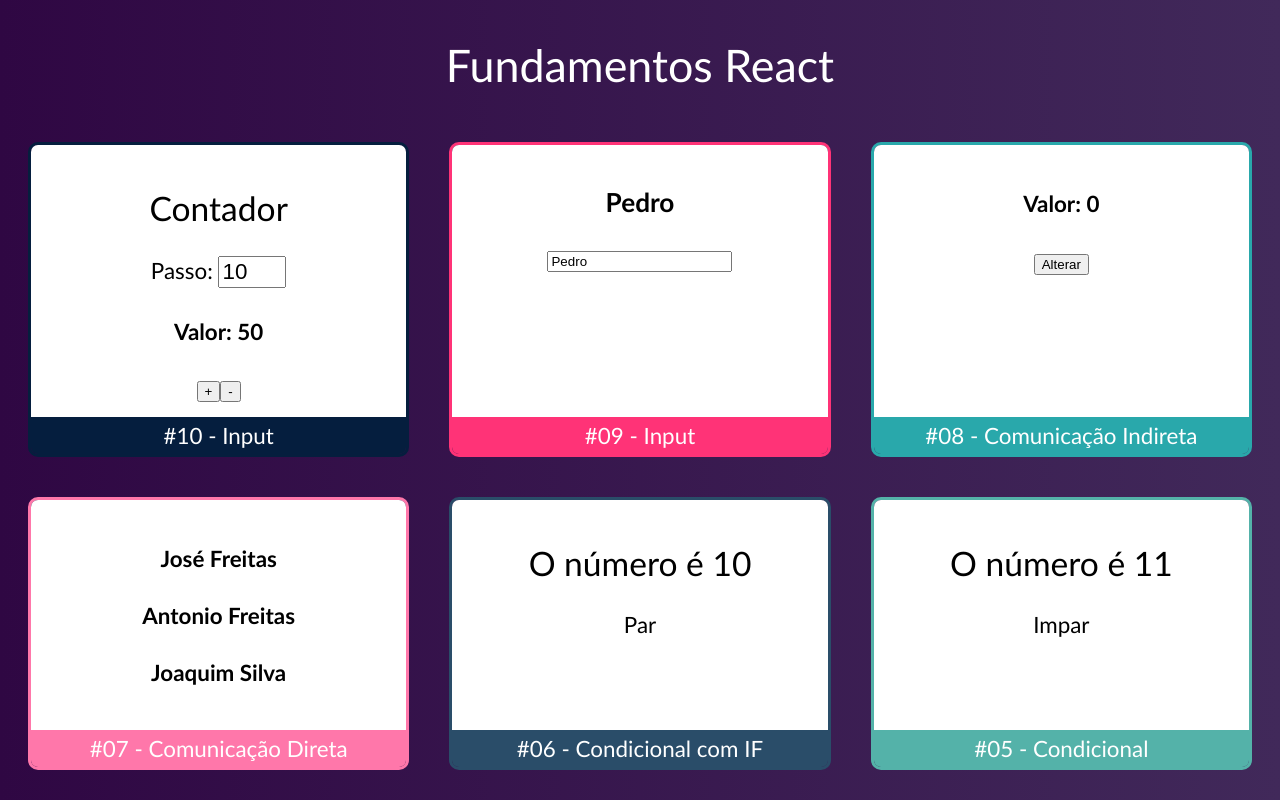
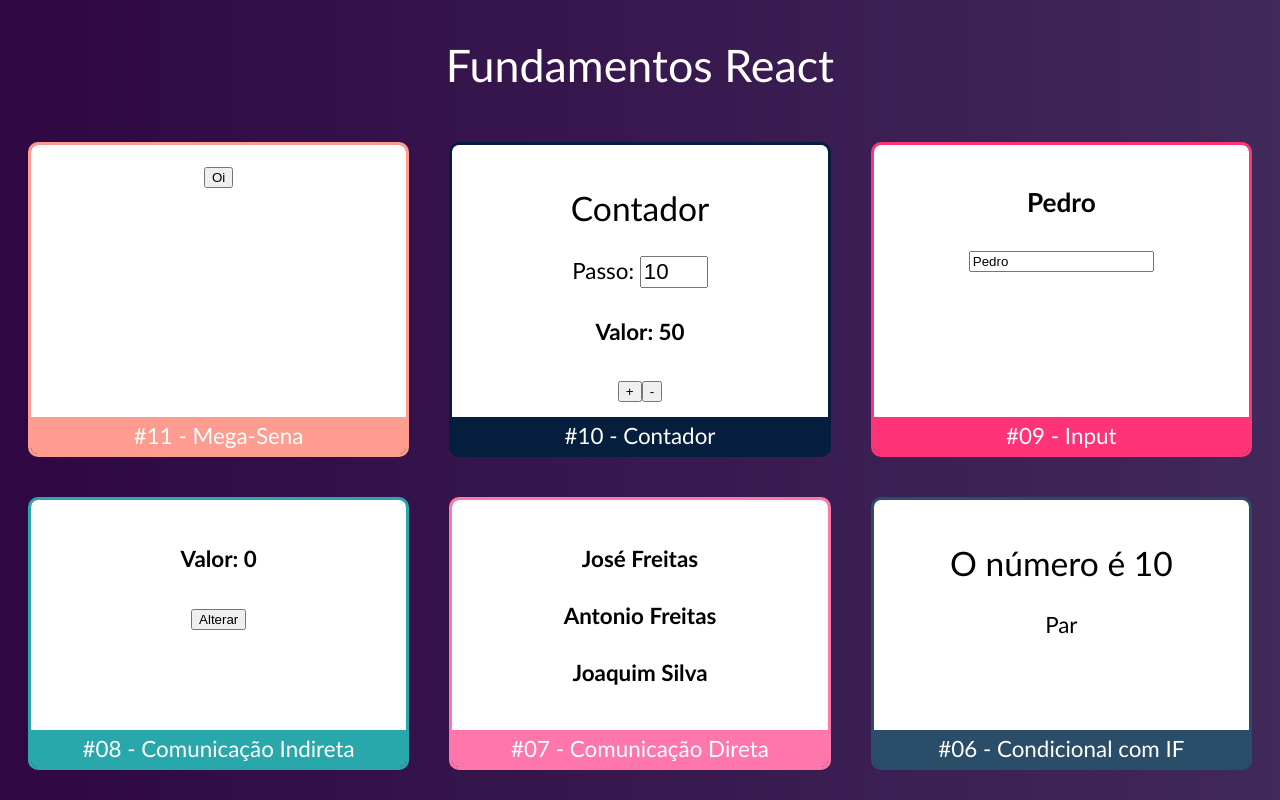
Before and after one commit to DiegoNedopetalski/masterclass-fundamentos-react, a React (Create React App) app: page / in a window 1280 px wide. Shown: the top 800 px of the page. Built offline with nearby package versions, Linux system fonts and the light colour scheme.

Commit message:
add generator of MegaSena numbers 0

```diff
--- a/src/App.jsx
+++ b/src/App.jsx
@@ -12,6 +12,7 @@ import Pai from './components/comunicacao/direta/Pai'
 import Super from './components/comunicacao/indireta/Super'
 import Input from './components/form/Input'
 import Contador from './components/contador/Contador'
+import MegaSena from './components/megaSena/MegaSena'
 
 export default function App(props) {
     return (
@@ -19,8 +20,11 @@ export default function App(props) {
             <h1>Fundamentos React</h1>
 
             <div className="Cards">
-                <Card titulo="#10 - Input" color="#051e3e  " >
-                    <Contador passo={10} valor={50}/>
+                <Card titulo="#11 - Mega-Sena" color="#fe9c8f " >
+                    <MegaSena />
+                </Card>
+                <Card titulo="#10 - Contador" color="#051e3e  " >
+                    <Contador passo={10} valor={50} />
                 </Card>
                 <Card titulo="#09 - Input" color="#ff3377" >
                     <Input />
--- /dev/null
+++ b/src/components/megaSena/MegaSena.jsx
@@ -0,0 +1,26 @@
+import React from 'react';
+
+export default class MegaSena extends React.Component {
+
+    constructor(props) {
+        super(props)
+        this.handleClick = this.handleClick.bind(this)
+        this.state = { random: 0 }
+    }
+
+    handleClick() {
+        let min = 1
+        let max = 60
+        var rand = min + Math.random() * (max - min)
+        this.setState({ random: this.state.random + rand })
+    }
+
+    render() {
+        return (
+            <div>
+
+                <button>Oi</button>
+            </div>
+        )
+    }
+}
```
